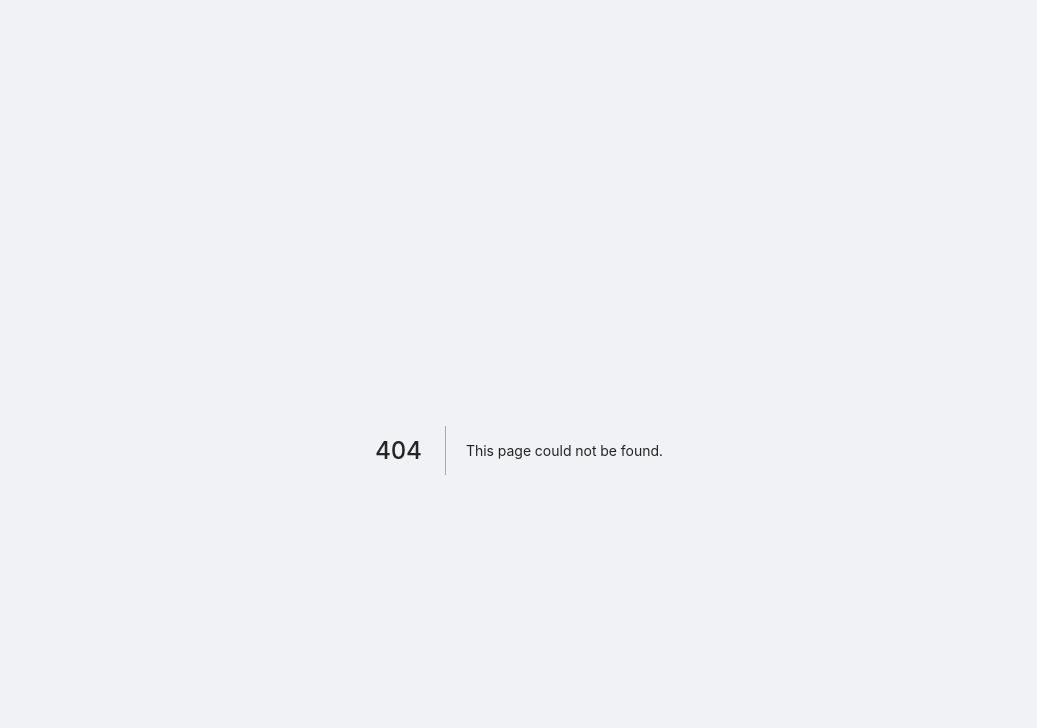
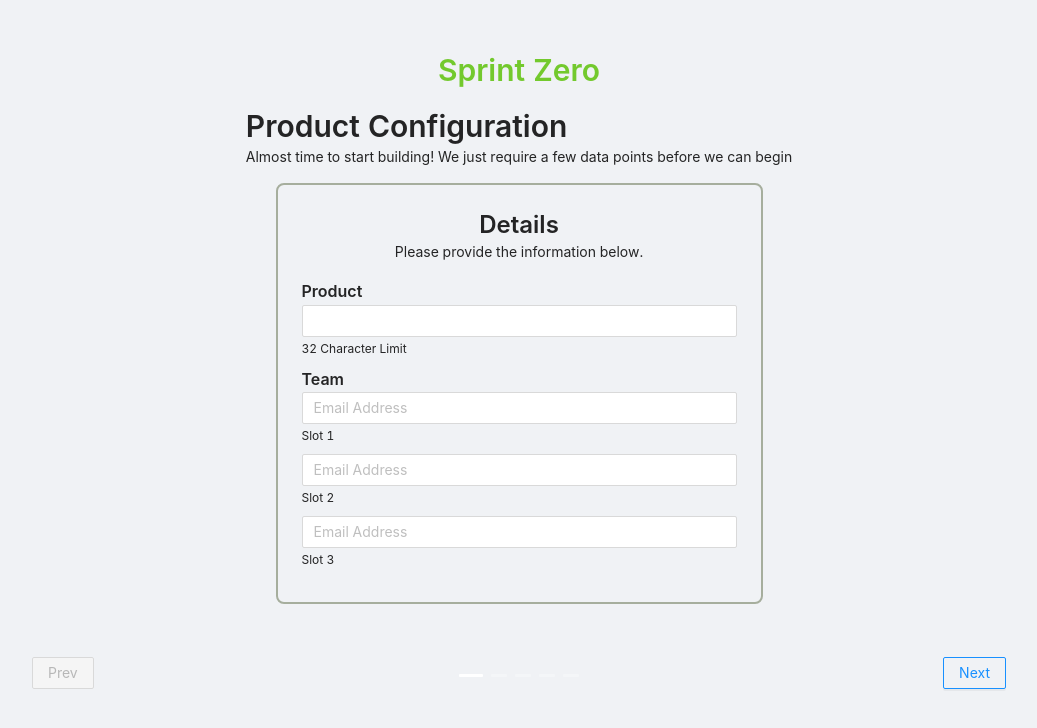
Before and after one commit to Relentless-Persistence/SprintZero, a Next.js app: page /product in a window 1280 px wide. Before the commit this address had no page. Shown: the top 728 px of the page, without its empty margins (121-1158 px from the left). Built offline with nearby package versions, Linux system fonts and the light colour scheme.

Commit message:
Product Config UI done

```diff
--- a/components/Layout.js
+++ b/components/Layout.js
@@ -5,7 +5,7 @@ const { Title, Text } = Typography;
 
 const Layout = ({children}) => {
   return (
-    <div>
+    <div className="mb-8">
       <Title level={2} className="logo">
         Sprint Zero
       </Title>
--- /dev/null
+++ b/components/ProductConfiguration/ProductCadence.js
@@ -0,0 +1,51 @@
+import React from 'react'
+import {
+  Button,
+  Typography
+} from "antd";
+
+const { Title, Text } = Typography;
+
+const ProductCadence = () => {
+  return (
+    <div className="h-72">
+      <div className="text-center mb-8">
+        <Title style={{ margin: 0 }} level={3}>
+          Cadence
+        </Title>
+        <Text>How many weeks will you spend on each sprint?</Text>
+      </div>
+
+      <div className="flex flex-col items-center justify-center">
+        <Button
+          className="mb-4"
+          style={{ width: "130px" }}
+          type="primary"
+          ghost
+        >
+          One Week
+        </Button>
+
+        <Button
+          className="mb-4"
+          style={{ width: "130px" }}
+          type="primary"
+          ghost
+        >
+          Two Weeks
+        </Button>
+
+        <Button
+          className="mb-4"
+          style={{ width: "130px" }}
+          type="primary"
+          ghost
+        >
+          Three Weeks
+        </Button>
+      </div>
+    </div>
+  );
+}
+
+export default ProductCadence
--- /dev/null
+++ b/components/ProductConfiguration/ProductCost.js
@@ -0,0 +1,44 @@
+import React from "react";
+import {
+  Typography,
+  Col,
+  Row,
+  Form,
+  Input,
+  Select
+} from "antd";
+
+const { Title, Text } = Typography;
+const { Item } = Form;
+const { Option } = Select;
+
+const ProductCost = () => {
+  return (
+    <>
+      <div className="text-center mb-4">
+        <Title style={{ margin: 0 }} level={3}>
+          Effort Cost
+        </Title>
+        <Text>How much is 1 story point?</Text>
+      </div>
+
+      <div className="h-72 flex items-center justify-center">
+        <Row gutter={8}>
+          <Col span={6}>
+            <Select defaultValue="USD">
+              <Option>USD</Option>
+            </Select>
+          </Col>
+          <Col span={18}>
+            <Item>
+              <Input placeholder="$0.00" />
+              <Text className="text-xs">Optional</Text>
+            </Item>
+          </Col>
+        </Row>
+      </div>
+    </>
+  );
+};
+
+export default ProductCost;
--- /dev/null
+++ b/components/ProductConfiguration/ProductDetails.js
@@ -0,0 +1,41 @@
+import React from 'react'
+import { Button, Typography, Carousel, Card, Col, Row, Form, Input } from "antd";
+
+const { Title, Text } = Typography;
+const {Item} = Form;
+
+const ProductDetails = () => {
+  const count = [0, 1, 2]
+  return (
+    <>
+      <div className="text-center mb-4">
+        <Title style={{ margin: 0 }} level={3}>
+          Details
+        </Title>
+        <Text>Please provide the information below.</Text>
+      </div>
+
+      <Col className="mb-2">
+        <Text className="font-semibold mb-2" style={{ fontSize: "16px" }}>
+          Product
+        </Text>
+        <Input maxLength="32" />
+        <Text className="text-xs">32 Character Limit</Text>
+      </Col>
+
+      <div>
+        <Text className="font-semibold" style={{ fontSize: "16px" }}>
+          Team
+        </Text>
+        {count.map((item, i) => (
+          <Col className="mb-2" key={i}>
+            <Input placeholder="Email Address" />
+            <Text className="text-xs">Slot {i+1}</Text>
+          </Col>
+        ))}
+      </div>
+    </>
+  );
+}
+
+export default ProductDetails
--- /dev/null
+++ b/components/ProductConfiguration/ProductGate.js
@@ -0,0 +1,44 @@
+import React from "react";
+import { Button, Typography } from "antd";
+
+const { Title, Text } = Typography;
+
+const days = [
+  "Monday",
+  "Tuesday",
+  "Wednesday",
+  "Thursday",
+  "Friday",
+  "Saturday",
+  "Sunday",
+];
+
+const ProductGate = () => {
+  return (
+    <>
+      <div className="text-center mb-4">
+        <Title style={{ margin: 0 }} level={3}>
+          Cadence
+        </Title>
+        <Text>How many weeks will you spend on each sprint?</Text>
+      </div>
+
+      <div className="flex flex-col items-center justify-center">
+        {days.map(day => (
+          <Button
+          key={day}
+          className="mb-4"
+          style={{ width: "130px" }}
+          type="primary"
+          ghost
+        >
+          {day}
+        </Button>
+        ))}
+
+      </div>
+    </>
+  );
+}
+
+export default ProductGate
--- /dev/null
+++ b/components/ProductConfiguration/index.js
@@ -0,0 +1,105 @@
+import React from "react";
+import { Button, Typography, Carousel, Card, Col, Row } from "antd";
+import ProductDetails from "./ProductDetails";
+import ProductCadence from "./ProductCadence";
+import ProductGate from "./ProductGate";
+import ProductCost from "./ProductCost";
+
+const { Title, Text } = Typography;
+
+const PrevArrow = ({ className, currentSlide, style, onClick }) => {
+  const show = currentSlide === 0 ? true : false;
+  return (
+    <div
+      // className={className}
+      style={{ position: "absolute", bottom: 0, left: 0, zIndex: 10 }}
+    >
+      <Button disabled={show} onClick={onClick} type="primary" ghost>
+        Prev
+      </Button>
+    </div>
+  );
+};
+
+const NextArrow = ({ className, currentSlide, style, onClick }) => {
+  const show = currentSlide === 4 ? true : false;
+  return (
+    <div style={{ position: "absolute", bottom: 0, right: 0 }}>
+      <Button disabled={show} onClick={onClick} type="primary" ghost>
+        Next
+      </Button>
+    </div>
+  );
+};
+
+const cardSpacing = {
+  display: "flex",
+  justifyContent: "justify-center",
+}
+
+const index = () => {
+  return (
+    <>
+      <div className="flex items-center justify-center mb-4">
+        <div>
+          <Title style={{ margin: 0 }} level={2}>
+            Product Configuration
+          </Title>
+          <Text>
+            Almost time to start building! We just require a few data points
+            before we can begin
+          </Text>
+        </div>
+      </div>
+
+      <Carousel
+        arrows={true}
+        prevArrow={<PrevArrow />}
+        nextArrow={<NextArrow />}
+      >
+        <Row>
+          <Col sm={24} lg={{ span: 12, offset: 6 }}>
+            <Card className="card mb-12">
+              <ProductDetails />
+            </Card>
+          </Col>
+        </Row>
+
+        <Row>
+          <Col sm={24} lg={{ span: 12, offset: 6 }}>
+            <Card className="card mb-12">
+              <ProductCadence />
+            </Card>
+          </Col>
+        </Row>
+
+        <Row>
+          <Col sm={24} lg={{ span: 12, offset: 6 }}>
+            <Card className="card mb-12">
+              <ProductGate />
+            </Card>
+          </Col>
+        </Row>
+        <Row>
+          <Col sm={24} lg={{ span: 12, offset: 6 }}>
+            <Card className="card mb-12">
+              <ProductCost />
+            </Card>
+          </Col>
+        </Row>
+
+        <Row>
+          <Col sm={24} lg={{ span: 12, offset: 6 }}>
+            <div className="h-72 flex items-center justify-center">
+              <Button type="primary" ghost>
+                <Text className="font-semibold">Start</Text>
+              </Button>
+            </div>
+          </Col>
+        </Row>
+      </Carousel>
+    </>
+  );
+};
+
+export default index;
--- /dev/null
+++ b/pages/product.js
@@ -0,0 +1,21 @@
+import React from "react";
+import Head from "next/head";
+import Layout from "../components/Layout";
+import ProductConfiguration from "../components/ProductConfiguration";
+
+const product = () => {
+  return (
+    <div>
+      <Head>
+        <title>Product Configuration | Sprint Zero</title>
+        <link rel="icon" href="/favicon.ico" />
+      </Head>
+
+      <Layout>
+        <ProductConfiguration />
+      </Layout>
+    </div>
+  );
+};
+
+export default product;
--- a/styles/globals.css
+++ b/styles/globals.css
@@ -11,6 +11,7 @@ body {
   margin: 0;
   background: #F0F2F5 !important;
   background-repeat: no-repeat;
+  font-family: -apple-system, BlinkMacSystemFont, 'Segoe UI', Roboto, Oxygen, Ubuntu, Cantarell, 'Open Sans', 'Helvetica Neue', sans-serif !important;
 }
 
 .logo {
```
